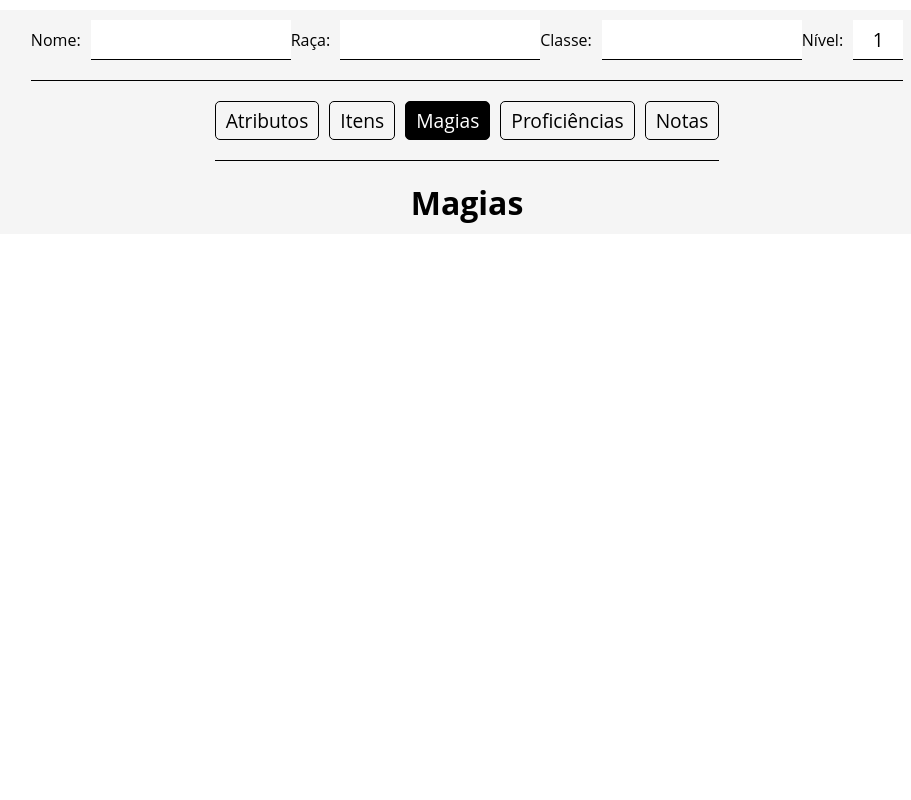
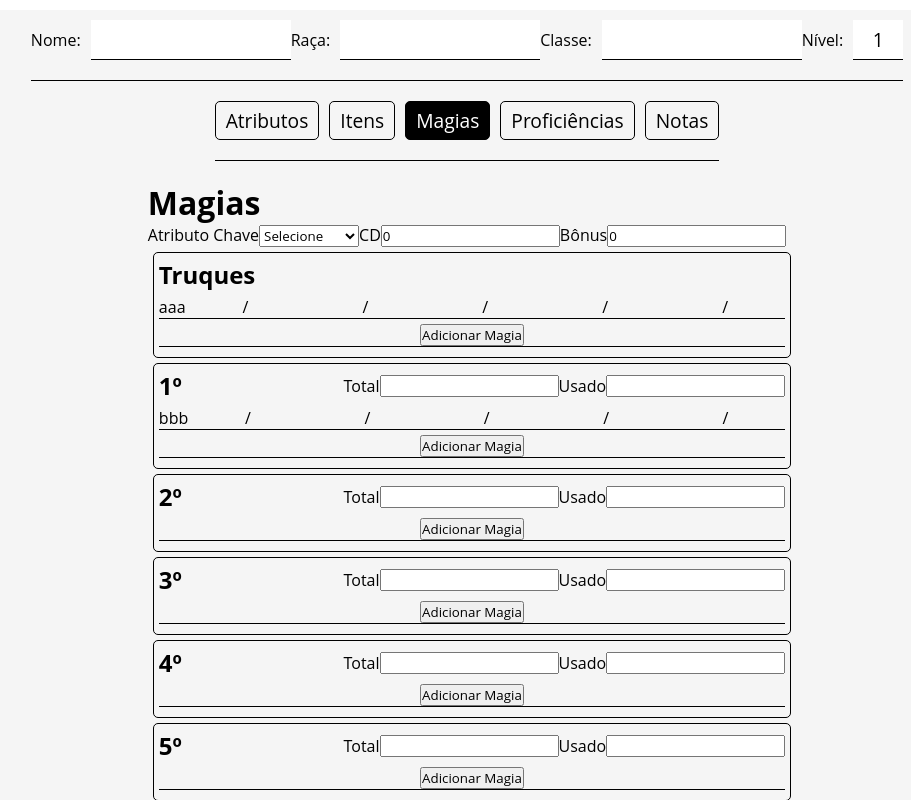
Before and after one commit to R-Takashi/Ficha-Personagem-D-D-5e, a React (Create React App) app in the folder dnd-charsheet/: page / in a window 1280 px wide. Both pictures are taken after a click on the item "Magias". Shown: the top 800 px of the page, without its empty margins (173-1084 px from the left). Built offline with nearby package versions, Linux system fonts and the light colour scheme.

Commit message:
feat(tab spells): CD, Attribute spell, bonus - separated spells field by level spell, add new spell feature

```diff
--- a/dnd-charsheet/src/Context/AppProvider.js
+++ b/dnd-charsheet/src/Context/AppProvider.js
@@ -64,6 +64,22 @@ export default function AppProvider({ children }) {
     copper: 0,
   });
   const [listItems, setListItems] = useState([]);
+  const [listSpells, setListSpells] = useState({
+    "Truques": [{
+      name: 'aaa',
+    }],
+    "1º": [{
+      name: 'bbb',
+    }],
+    "2º": [],
+    "3º": [],
+    "4º": [],
+    "5º": [],
+    "6º": [],
+    "7º": [],
+    "8º": [],
+    "9º": [],
+  });
 
   useEffect(() => {
     const bonus = Math.floor((level - 1) / 4) + 2;
@@ -113,6 +129,7 @@ export default function AppProvider({ children }) {
     skills, setSkills,
     currency, setCurrency,
     listItems, setListItems,
+    listSpells, setListSpells,
   };
 
 
--- a/dnd-charsheet/src/components/AllTabs/Items/CardItem.tsx
+++ b/dnd-charsheet/src/components/AllTabs/Items/CardItem.tsx
@@ -95,7 +95,7 @@ export default function CardItem(props: TItemProps) {
         type='button'
         onClick={() => handleEditItem(index)}
       >
-        {toEdit ? 'Save' : 'Edit'}
+        {toEdit ? 'Salvar' : 'Editar'}
       </button>
 
       <button
--- a/dnd-charsheet/src/components/AllTabs/Spells.tsx
+++ b/dnd-charsheet/src/components/AllTabs/Spells.tsx
@@ -1,15 +1,62 @@
 import React, { useContext } from 'react'
 import AppContext from '../../Context/AppContext'
+import SpellListLevel from './Spells/SpellListLevel';
+
+const spellListLevel = ["Truques", "1º", "2º", "3º", "4º", "5º", "6º", "7º", "8º", "9º"];
+
 
 export default function Spells() {
-  const { contentTab, tab } = useContext(AppContext);
+  const { tab, attributes } = useContext(AppContext);
+  const [attributeSkill, setAttributeSkill] = React.useState('');
+  const [spellDC, setSpellDC] = React.useState(0);
+  const [spellBonus, setSpellBonus] = React.useState(0);
 
   if (tab !== 'Magias') return null;
 
   return (
     <div>
-      {/* { contentTab } */}
       <h1>Magias</h1>
+
+      <div>
+        <label htmlFor='spellSkill'>Atributo Chave</label>
+        <select
+          id='spellSkill'
+          value={attributeSkill}
+          onChange={(e) => setAttributeSkill(e.target.value)}
+        >
+          <option value=''>Selecione</option>
+          {attributes.map((attribute:any, index: number) => (
+            <option key={attribute.name} value={index}>
+              {attribute.name}
+            </option>
+          ))}
+        </select>
+
+        <label htmlFor='spellDC'>CD</label>
+        <input
+          id='spellDC'
+          type='number'
+          value={spellDC}
+          onChange={(e) => setSpellDC(Number(e.target.value))}
+        />
+
+        <label htmlFor='spellBonus'>Bônus</label>
+        <input
+          id='spellBonus'
+          type='number'
+          value={spellBonus}
+          onChange={(e) => setSpellBonus(Number(e.target.value))}
+        />
+
+      </div>
+
+      <section>
+        {spellListLevel.map((level: string) => (
+          <SpellListLevel key={level} level={level} />
+        ))}
+
+
+      </section>
     </div>
   )
 }
--- /dev/null
+++ b/dnd-charsheet/src/components/AllTabs/Spells/SpellListLevel.tsx
@@ -0,0 +1,199 @@
+import React, { useContext } from 'react'
+import AppContext from '../../../Context/AppContext'
+import styled from 'styled-components';
+
+const SpellListLevelS = styled.div`
+  display: flex;
+  flex-direction: column;
+  border: 1px solid black;
+  border-radius: 5px;
+  padding: 5px;
+  margin: 5px;
+  width: 100%;
+
+  header {
+    display: flex;
+    justify-content: space-between;
+    align-items: center;
+    margin-bottom: 5px;
+  }
+
+  ul {
+    list-style: none;
+    padding: 0;
+    margin: 0;
+  }
+
+  li {
+    display: flex;
+    justify-content: space-between;
+    align-items: center;
+    margin-bottom: 5px;
+    border-bottom: 1px solid black;
+  }
+
+  div {
+    display: flex;
+    justify-content: space-between;
+    align-items: center;
+  }
+
+  .Spell {
+    display: flex;
+    justify-content: space-between;
+    align-items: center;
+    width: 100%;
+  }
+
+  .NewSpell {
+    display: flex;
+    flex-direction: column;
+    justify-content: space-between;
+    align-items: center;
+    width: 100%;
+
+    input {
+      width: 100%;
+    }
+
+    textarea {
+      width: 100%;
+      height: 100px;
+    }
+  }
+
+`;
+
+
+export default function SpellListLevel(props: any) {
+  const { level } = props;
+  const { listSpells, setListSpells } = useContext(AppContext);
+  const [spell, setSpell] = React.useState({
+    name: '',
+    action: '',
+    duration: '',
+    range: '',
+    components: '',
+    description:'',
+  });
+  const [showNewSpell, setShowNewSpell] = React.useState(false);
+
+  const handleNewSpell = () => {
+    if (showNewSpell) {
+      setListSpells({ ...listSpells, [level]: [...listSpells[level], spell] });
+      setSpell({ name: '', action: '', duration: '', range: '', components:'', description: '' });
+      setShowNewSpell(!showNewSpell);
+    }
+
+    setShowNewSpell(!showNewSpell);
+  };
+
+  return (
+    <SpellListLevelS>
+      <header>
+        <h2>{level}</h2>
+        {level !== 'Truques' && (
+          <div>
+            <label htmlFor='spellSlotsTotal'>Total</label>
+            <input id='spellSlotsTotal' type='number' />
+            <label htmlFor='spellSlotsUsed'>Usado</label>
+            <input id='spellSlotsUsed' type='number' />
+          </div>
+        )
+        }
+      </header>
+
+
+      <ul>
+        {listSpells[level].map((spell: any, index: number) => (
+          <li key={index}>
+            <div className='Spell'>
+              <span>{spell.name}</span>
+              /
+              <span>{spell.action}</span>
+              /
+              <span>{spell.duration}</span>
+              /
+              <span>{spell.range}</span>
+              /
+              <span>{spell.components}</span>
+              /
+              <span>{spell.description}</span>
+            </div>
+          </li>
+        ))}
+
+        <li>
+
+
+          <div className='NewSpell'>
+
+          {showNewSpell && (
+              <>
+                <label htmlFor='spellName'>Nome</label>
+                <input
+                  id='spellName'
+                  type='text'
+                  value={spell.name}
+                  onChange={(e) => setSpell({ ...spell, name: e.target.value })}
+                />
+
+                <label htmlFor='spellAction'>Ação</label>
+                <input
+
+                  id='spellAction'
+                  type='text'
+                  value={spell.action}
+                  onChange={(e) => setSpell({ ...spell, action: e.target.value })}
+                />
+
+                <label htmlFor='spellDuration'>Duração</label>
+                <input
+                  id='spellDuration'
+                  type='text'
+                  value={spell.duration}
+                  onChange={(e) => setSpell({ ...spell, duration: e.target.value })}
+                />
+
+                <label htmlFor='spellRange'>Alcance</label>
+                <input
+                  id='spellRange'
+                  type='text'
+                  value={spell.range}
+                  onChange={(e) => setSpell({ ...spell, range: e.target.value })}
+                />
+
+                <label htmlFor='spellComponents'>Componentes</label>
+                <input
+                  id='spellComponents'
+                  type='text'
+                  value={spell.components}
+                  onChange={(e) => setSpell({ ...spell, components: e.target.value })}
+                />
+
+                <label htmlFor='spellDescription'>Descrição</label>
+
+                <textarea
+                  id='spellDescription'
+                  value={spell.description}
+                  onChange={(e) => setSpell({ ...spell, description: e.target.value })}
+                />
+              </>
+            )}
+
+
+
+            <button
+              type='button'
+              onClick={() => handleNewSpell()}
+            >
+              {showNewSpell ? 'Nova Magia': 'Adicionar Magia'}
+            </button>
+
+
+          </div>
+        </li>
+      </ul>
+    </SpellListLevelS>
+  )
+}
```
